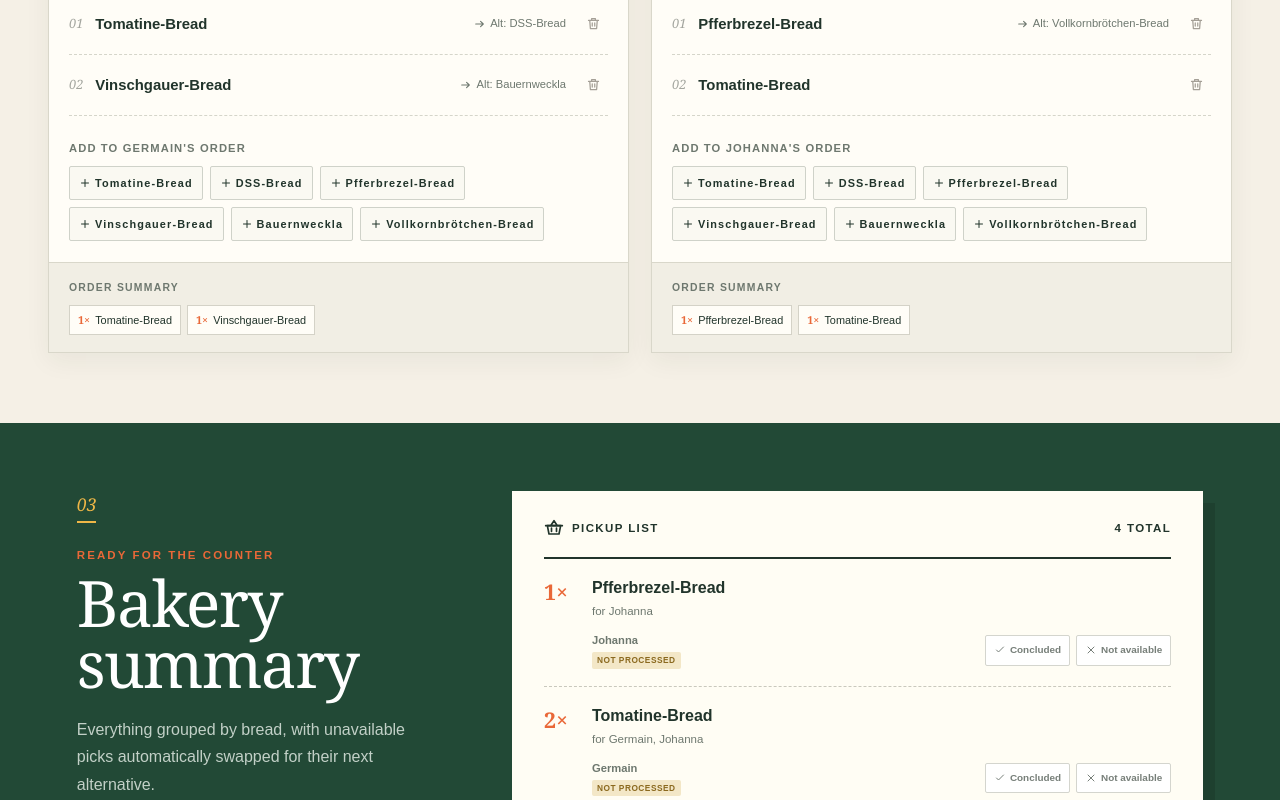
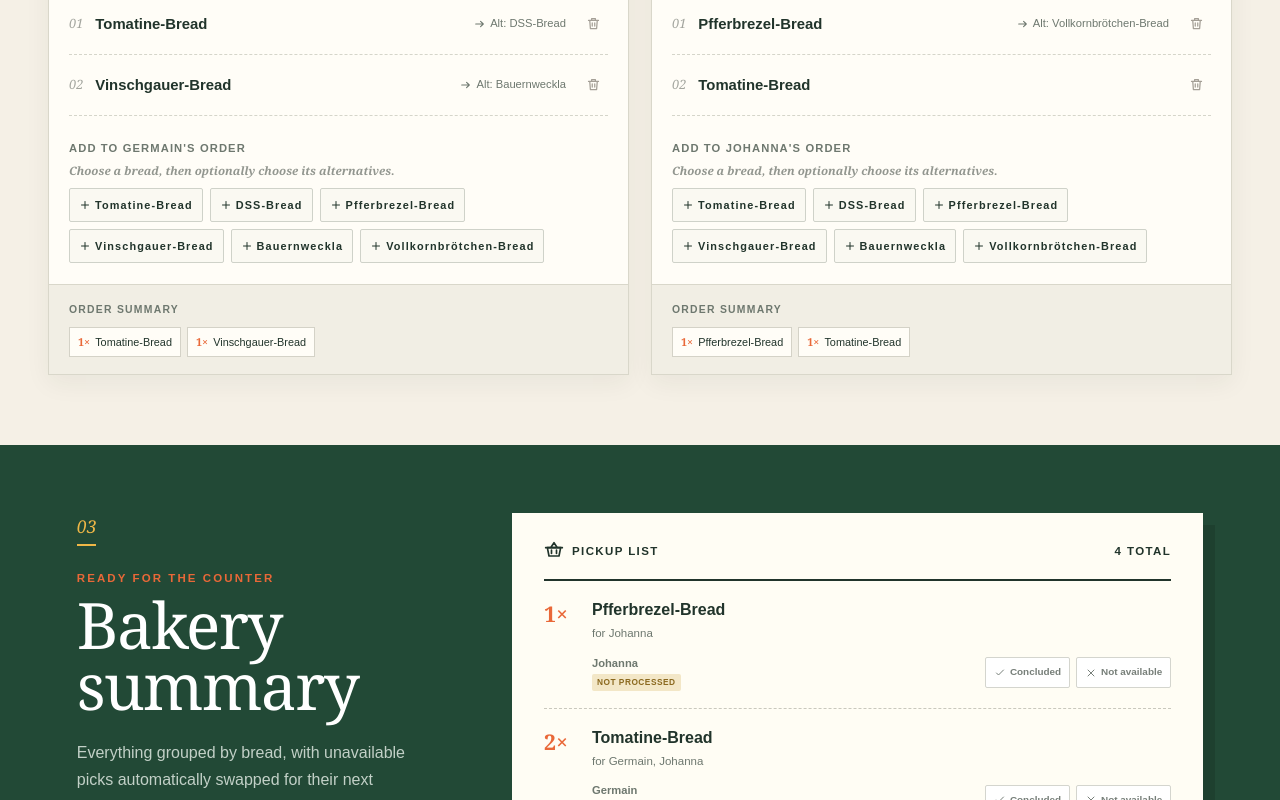
Before and after one commit to GermainGirndt/DSS-Broker, a Next.js app in the folder dss-broker/: page / in a window 1280 px wide. Shown: the part 880-1680 px from the top of the page. Built offline with nearby package versions, Linux system fonts and the light colour scheme.

Commit message:
add improvements

```diff
--- a/dss-broker/app/globals.css
+++ b/dss-broker/app/globals.css
@@ -56,9 +56,18 @@ h3 { margin:0; font-family:Georgia,serif; font-size:1.45rem; }
 .fallback>span { color:#9a7320; font-size:.64rem; font-weight:900; text-transform:uppercase; letter-spacing:.11em; }
 .fallback .order-item { border:0; padding-bottom:2px; }
 .add-order { padding:17px 20px 21px; }
+.choice-hint { display:block; margin-top:5px; color:#92968f; font-family:Georgia,serif; font-size:.72rem; font-style:italic; letter-spacing:0; text-transform:none; }
+.add-order.choosing-alternative { margin:0 12px 12px; padding:14px; border:1px solid #e0c46e; background:#fbf4dc; }
+.alternative-prompt { display:flex; align-items:center; justify-content:space-between; gap:14px; }
+.alternative-prompt span,.alternative-prompt strong,.alternative-prompt small { display:block; }
+.alternative-prompt strong { margin-top:3px; color:var(--ink); font-family:Georgia,serif; font-size:1rem; letter-spacing:0; text-transform:none; }
+.alternative-prompt small { margin-top:3px; color:#827a67; font-family:Georgia,serif; font-size:.68rem; font-style:italic; font-weight:400; letter-spacing:0; text-transform:none; }
+.alternative-prompt>button { flex:0 0 auto; display:flex; align-items:center; gap:5px; border:0; border-radius:2px; padding:9px 10px; background:var(--forest); color:#fff; font-size:.65rem; font-weight:800; }
+.alternative-prompt>button svg { width:13px; height:13px; }
 .bread-choices { display:flex; flex-wrap:wrap; gap:7px; margin-top:9px; }
 .bread-choices button { display:flex; align-items:center; gap:4px; border:1px solid #cfd2c9; color:var(--ink); background:#faf9f2; padding:8px 9px; border-radius:2px; font-weight:700; font-size:.68rem; text-transform:none; }
 .bread-choices button:hover { border-color:var(--orange); color:var(--orange); }
+.bread-choices button:disabled { cursor:not-allowed; border-color:#ddd9cc; background:#ebe7da; color:#aaa69d; text-decoration:line-through; }
 .bread-choices svg { width:12px; height:12px; }
 .person-summary { padding:17px 20px; border-top:1px solid var(--line); background:#f1eee4; color:var(--muted); }
 .person-summary>span { display:block; margin-bottom:9px; font-size:.65rem; font-weight:900; letter-spacing:.12em; text-transform:uppercase; }
@@ -95,4 +104,4 @@ h3 { margin:0; font-family:Georgia,serif; font-size:1.45rem; }
 .receipt-bottom { margin-top:22px; color:#8b8b81; }
 .summary-empty { padding:28px; text-align:center; font-family:Georgia,serif; font-style:italic; color:var(--muted); }
 @media (max-width:800px) { .hero { align-items:flex-start; flex-wrap:wrap; padding-top:45px; }.today { width:100%; margin:8px 0 0 108px; align-self:auto; text-align:left; }.product-bar { align-items:stretch; flex-direction:column; }.inline-form { border-left:0; border-top:1px solid var(--line); padding:20px 0 0; }.family-heading { flex-wrap:wrap; }.person-form { width:100%; margin-left:0; }.person-form input { flex:1; }.order-grid { grid-template-columns:1fr; }.summary-section { grid-template-columns:1fr; }.receipt { padding:24px 20px; } }
-@media (max-width:480px) { .hero { gap:15px; }.brand-mark { width:58px;height:58px; }.brand-mark svg { width:35px; }.today { margin-left:73px; }.workspace { padding-inline:16px; }.section-heading h2 { font-size:1.85rem; }.person-form { flex-direction:column; }.person-form button { justify-content:center; padding:12px; }.item-name { align-items:flex-start; flex-direction:column; }.summary-section { padding-inline:18px; }.summary-row { grid-template-columns:42px 1fr; }.summary-action { grid-template-columns:1fr 1fr; }.summary-action>span { grid-column:1/-1; } }
+@media (max-width:480px) { .hero { gap:15px; }.brand-mark { width:58px;height:58px; }.brand-mark svg { width:35px; }.today { margin-left:73px; }.workspace { padding-inline:16px; }.section-heading h2 { font-size:1.85rem; }.person-form { flex-direction:column; }.person-form button { justify-content:center; padding:12px; }.item-name { align-items:flex-start; flex-direction:column; }.alternative-prompt { align-items:flex-start; flex-direction:column; }.summary-section { padding-inline:18px; }.summary-row { grid-template-columns:42px 1fr; }.summary-action { grid-template-columns:1fr 1fr; }.summary-action>span { grid-column:1/-1; } }
--- a/dss-broker/app/page.tsx
+++ b/dss-broker/app/page.tsx
@@ -6,6 +6,7 @@ import type { OrderItem, Product } from "./interfaces";
 type ItemNode = OrderItem & { id: string; alternativeOrderItem: ItemNode | null };
 type FamilyOrder = { id: string; name: string; items: ItemNode[] };
 type SummaryItem = { personId: string; personName: string; item: ItemNode };
+type AlternativeDraft = { rootId: string; targetId: string; targetName: string; chain: string[] };
 
 const product = (name: string): Product => ({ name });
 const item = (name: string, alternative: ItemNode | null = null): ItemNode => ({
@@ -86,6 +87,7 @@ export default function Home() {
   const [newProduct, setNewProduct] = useState("");
   const [newPerson, setNewPerson] = useState("");
   const [unavailableProducts, setUnavailableProducts] = useState<Set<string>>(() => new Set());
+  const [alternativeDrafts, setAlternativeDrafts] = useState<Record<string, AlternativeDraft>>({});
 
   const summary = useMemo(() => {
     const grouped = new Map<string, SummaryItem[]>();
@@ -111,22 +113,41 @@ export default function Home() {
     setNewPerson("");
   };
 
-  const addOrder = (personId: string, productName: string) => {
-    setOrders((current) => current.map((person) => person.id === personId
-      ? { ...person, items: [...person.items, item(productName)] }
-      : person));
-  };
-
   const changeItem = (personId: string, itemId: string, update: (node: ItemNode) => ItemNode) => {
     setOrders((current) => current.map((person) => person.id === personId
       ? { ...person, items: person.items.map((node) => updateNode(node, itemId, update)) }
       : person));
   };
 
+  const chooseBread = (personId: string, productName: string) => {
+    const draft = alternativeDrafts[personId];
+    const nextItem = item(productName);
+
+    if (!draft) {
+      setOrders((current) => current.map((person) => person.id === personId
+        ? { ...person, items: [...person.items, nextItem] }
+        : person));
+      setAlternativeDrafts((current) => ({ ...current, [personId]: { rootId: nextItem.id, targetId: nextItem.id, targetName: productName, chain: [productName] } }));
+      return;
+    }
+
+    changeItem(personId, draft.targetId, (current) => ({ ...current, alternativeOrderItem: nextItem }));
+    setAlternativeDrafts((current) => ({ ...current, [personId]: { ...draft, targetId: nextItem.id, targetName: productName, chain: [...draft.chain, productName] } }));
+  };
+
+  const finishAlternatives = (personId: string) => {
+    setAlternativeDrafts((current) => {
+      const next = { ...current };
+      delete next[personId];
+      return next;
+    });
+  };
+
   const deleteItem = (personId: string, itemId: string) => {
     setOrders((current) => current.map((person) => person.id === personId
       ? { ...person, items: person.items.filter((node) => node.id !== itemId) }
       : person));
+    if (alternativeDrafts[personId]?.rootId === itemId) finishAlternatives(personId);
   };
 
   const markUnavailable = (entry: SummaryItem) => {
@@ -196,7 +217,10 @@ export default function Home() {
                 ))}
                 {person.items.length === 0 && <p className="empty">No bread selected yet.</p>}
               </div>
-              <div className="add-order"><span>Add to {person.name}&apos;s order</span><div className="bread-choices">{products.map((name) => <button key={name} onClick={() => addOrder(person.id, name)}><Icon name="plus" />{name}</button>)}</div></div>
+              <div className={`add-order ${alternativeDrafts[person.id] ? "choosing-alternative" : ""}`}>
+                {alternativeDrafts[person.id] ? <div className="alternative-prompt"><div><span>Choose an alternative for</span><strong>{alternativeDrafts[person.id].targetName}</strong><small>Click another bread to extend the fallback chain.</small></div><button onClick={() => finishAlternatives(person.id)}><Icon name="check" />Done with alternatives</button></div> : <><span>Add to {person.name}&apos;s order</span><small className="choice-hint">Choose a bread, then optionally choose its alternatives.</small></>}
+                <div className="bread-choices">{products.map((name) => { const alreadyInChain = alternativeDrafts[person.id]?.chain.includes(name); return <button key={name} disabled={alreadyInChain} onClick={() => chooseBread(person.id, name)}>{alternativeDrafts[person.id] ? <Icon name="arrow" /> : <Icon name="plus" />}{name}</button>; })}</div>
+              </div>
               <div className="person-summary"><span>Order summary</span>{tallyItems(person.items).length > 0 ? <div>{tallyItems(person.items).map(([name, count]) => <span className="person-summary-item" key={name}><strong>{count}×</strong>{name}</span>)}</div> : <small>Nothing ordered yet</small>}</div>
             </article>
           ))}
```
